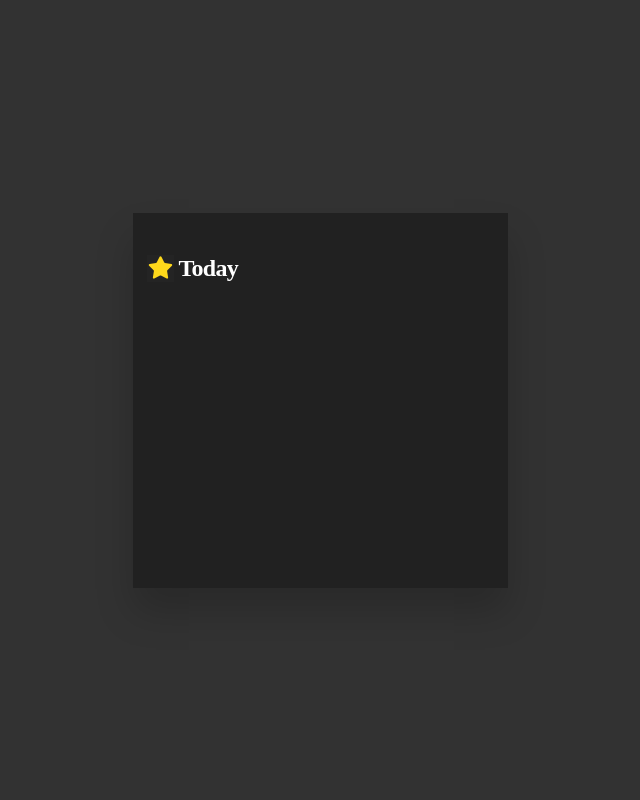
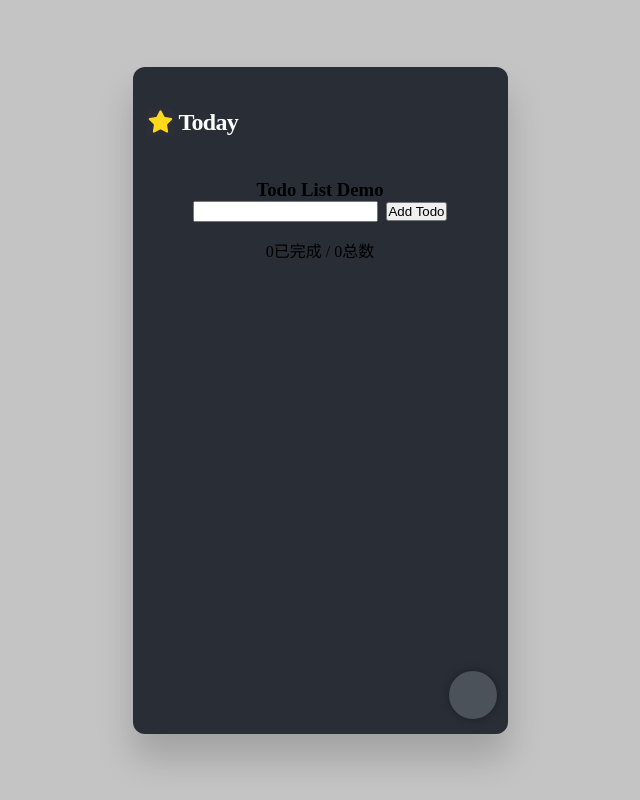
Before and after one commit to Linxiaopeng/React_exercise, a React (Create React App) app in the folder my-app/: page / in a window 1280 px wide. Shown: the whole page, without its empty margins (320-960 px from the left). Built offline with nearby package versions, Linux system fonts and the light colour scheme.

Commit message:
todoList

```diff
--- a/my-app/src/App.css
+++ b/my-app/src/App.css
@@ -1,8 +1,10 @@
 .App {
+  position: relative;
   width: 375px;
-  height: 375px;
+  height: 667px;
   text-align: center;
-  background-color: #212121;
+  border-radius: 12px;
+  background-color: #292d36;
   box-shadow: 0 24px 36px rgba(0, 0, 0, 0.18);
 }
 
@@ -15,6 +17,7 @@
 }
 
 .Nav-icon {
+  width: 27px;
   height: 27px;
 }
 
@@ -24,10 +27,10 @@
   line-height: normal;
   margin-left: 5px;
   letter-spacing: -0.03em;
-  color: #fff;
+  color: #fdfdfb;
 }
 
-.Botton-addTask-contaioner{
+.Botton-addTask-container {
   position: absolute;
   right: 11px;
   bottom: 11px;
@@ -36,8 +39,9 @@
 .Button-addTask {
   width: 48px;
   height: 48px;
+  cursor: pointer;
   border: 0;
   border-radius: 100%;
-  background: #272727;
+  background: #4b525a;
   box-shadow: 0 0 8px rgba(0, 0, 0, 0.36);
 }
--- a/my-app/src/App.js
+++ b/my-app/src/App.js
@@ -1,4 +1,6 @@
 import React, { Component } from "react";
+import ReactDOM from "react-dom";
+import TodoList from "./components/TodoList";
 import Star from "./Star.svg";
 import "./App.css";
 
@@ -16,7 +18,7 @@ class NavTitle extends Component {
 class ButtonAddTask extends Component {
   render() {
     return (
-      <div className="Botton-addTask-contaioner">
+      <div className="Botton-addTask-container">
         <button className="Button-addTask" />
       </div>
     );
@@ -24,14 +26,90 @@ class ButtonAddTask extends Component {
 }
 
 class App extends Component {
+  constructor(props) {
+    super(props);
+    this.state = {
+      todos: []
+    };
+  }
+
+  generateID() {
+    return Math.floor(Math.random() * 9000) + 1000;
+  }
+
+  handleToggleComplete(taskId) {
+    var todos = this.state.todos;
+    for (var i in todos) {
+      if (todos[i].id === taskId) {
+        todos[i].isCompleted = !todos[i].isCompleted;
+        break;
+      }
+    }
+    this.setState({ todos });
+  }
+  handleRemoveTask(taskId) {
+    var todos = this.state.todos;
+    todos = todos.filter(task => {
+      return task.id !== taskId;
+    });
+    this.setState({ todos });
+  }
+  handleAdd() {
+    var taskName = ReactDOM.findDOMNode(this.refs.taskname).value.trim();
+    if (!taskName) {
+      return "";
+    }
+    var taskId = this.generateId();
+    var todos = this.state.todos;
+    todos.push({ id: taskId, name: taskName, isCompleted: false });
+    this.setState({
+      todos
+    });
+  }
+  handleRename(taskId, name) {
+    var todos = this.state.todos;
+    for (var i in todos) {
+      if (todos[i].id === taskId) {
+        todos[i].name = name;
+        break;
+      }
+    }
+    this.setState({ todos });
+  }
+
   render() {
+    var statistics = {
+      todoCount: this.state.todos.length || 0,
+      todoCompleteCount: this.state.todos.filter(todo => {
+        return todo.isCompleted;
+      }).length
+    };
+
     return (
       <div className="App">
         <header>
           <NavTitle />
         </header>
+        <div>
+          <ButtonAddTask />
+        </div>
+
+        <h3>Todo List Demo</h3>
+        <header>
+          <input type="text" ref="taskname" />
+          &nbsp;&nbsp;
+          <button onClick={this.handleAdd.bind(this)}>Add Todo</button>
+        </header>
+        <TodoList
+          todos={this.state.todos}
+          removeTask={this.handleRemoveTask.bind(this)}
+          toggleComplete={this.handleToggleComplete.bind(this)}
+          rename={this.handleRename.bind(this)}
+        />
         <footer>
-          <ButtonAddTask />
+          {statistics.todoCompleteCount}
+          已完成 / {statistics.todoCount}
+          总数
         </footer>
       </div>
     );
--- /dev/null
+++ b/my-app/src/components/TodoItem.js
@@ -0,0 +1,78 @@
+import React, { Component } from "react";
+
+export default class TodoList extends Component {
+  constructor(props) {
+    super(props);
+    this.state = {
+      isEditing: false,
+      inputValue: this.props.name
+    };
+  }
+  toggleComplete() {
+    this.props.toggleComplete(this.props.taskId);
+  }
+  handleChange(e) {
+    this.setState({
+      inputValue: e.target.value
+    });
+  }
+  handleEdit() {
+    this.setState({ isEditing: true });
+  }
+  handleSure() {
+    this.props.rename(this.props.taskId, this.state.inputValue);
+    this.setState({
+      isEditing: false
+    });
+  }
+  handleCancel() {
+    this.setState({ isEditing: false, inputValue: this.props.name });
+  }
+  handleRemove() {
+    this.props.removeTask(this.props.taskId);
+  }
+  render() {
+    var { taskId, name, isCompleted } = this.props,
+      operation = "";
+    if (isCompleted) {
+      operation = <s>{name}</s>;
+    } else {
+      if (this.state.isEditing) {
+        operation = (
+          <span>
+            <input
+              type="text"
+              value={this.state.inputValue}
+              onChange={this.handleChange.bind(this)}
+            />
+            &nbsp;&nbsp;
+            <button onClick={this.handleSure.bind(this)}>Sure</button>
+            &nbsp;&nbsp;
+            <button onClick={this.handleCancel.bind(this)}>Cancel</button>
+          </span>
+        );
+      } else {
+        operation = (
+          <span>
+            <b>{name}</b>
+            &nbsp;&nbsp;
+            <button onClick={this.handleEdit.bind(this)}>Edit</button>
+          </span>
+        );
+      }
+    }
+    return (
+      <li key={taskId}>
+        <input
+          type="checkbox"
+          checked={isCompleted}
+          onChange={this.toggleComplete.bind(this)}
+        />
+        &nbsp;&nbsp;
+        {operation}
+        &nbsp;&nbsp;
+        <button onClick={this.handleRemove.bind(this)}>Remove</button>
+      </li>
+    );
+  }
+}
--- /dev/null
+++ b/my-app/src/components/TodoList.js
@@ -0,0 +1,24 @@
+import React, { Component } from "react";
+import TodoItem from "./TodoItem";
+
+export default class TodoList extends Component {
+  render() {
+    return (
+      <ul>
+        {this.props.todos.map((todo, index) => {
+          return (
+            <TodoItem
+              taskId={todo.id}
+              key={todo.id}
+              name={todo.name}
+              isCompleted={todo.isCompleted}
+              removeTask={this.props.removeTask}
+              rename={this.props.rename}
+              toggleComplete={this.props.toggleComplete}
+            />
+          );
+        })}
+      </ul>
+    );
+  }
+}
--- a/my-app/src/index.css
+++ b/my-app/src/index.css
@@ -2,7 +2,7 @@ body {
   margin: 0;
   padding: 0;
   font-family: "Noto Sans SC";
-  background-color: #323232;
+  background-color: #C4C4C4;
   display: flex;
   justify-content: center;
   align-items: center;
@@ -12,7 +12,8 @@ body {
 h1,
 h2,
 h3,
-h4 {
+h4,
+button {
   margin: 0px;
   padding: 0px;
 }
```
